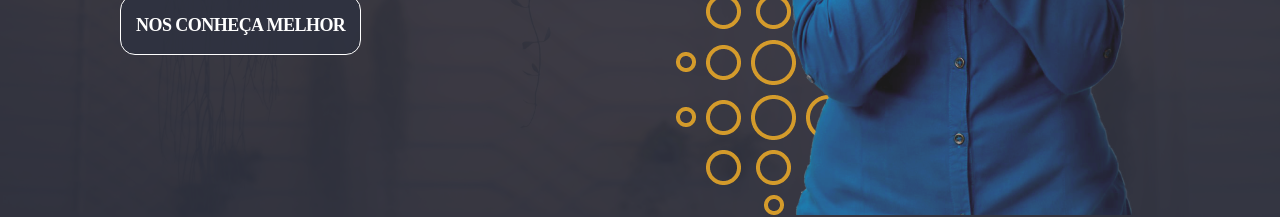
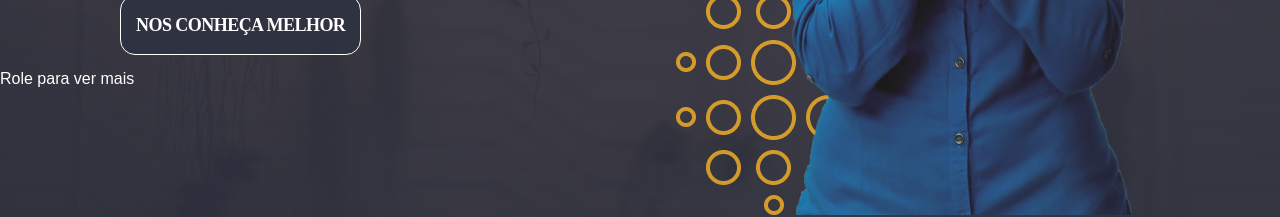
Before and after one commit to lucasrm1804/NoWeb, a React (Create React App) app in the folder my-app/: page / in a window 1280 px wide. Shown: the part 661-878 px from the top of the page. Built offline with nearby package versions, Linux system fonts and the light colour scheme.

Commit message:
Melhora o posicionamente dos elementos das paginas

```diff
--- a/my-app/src/components/Section1/index.jsx
+++ b/my-app/src/components/Section1/index.jsx
@@ -1,6 +1,5 @@
 import React from "react";
 import "./section1.css"
-// import grupo19 from "../../imagens/Group 19.png";
 import fotoMulher from "../../imagens/foto mulher layout 1.png"
 
 function Section1() {
@@ -12,11 +11,13 @@ function Section1() {
           <p>Aqui na Elétrica J. Santos queremos trazer mais luz para o seu dia a dia! Temos produtos para toda sua casa com a melhor qualidade e atendimento da região!</p>
           <h2 className="chamada1">VEJA NOSSOS PRODUTOS</h2>
           <h2 className="chamada2">NOS CONHEÇA MELHOR</h2>
+          <div>
+            <span>Role para ver mais</span>
+
+          </div>
         </div>
-
           <div className="conjuntoMB">
-            <img className="fotoMulher" src={fotoMulher}>
-            </img>
+            <img className="fotoMulher" src={fotoMulher} />
           </div>
       </div>
     </section>
--- a/my-app/src/components/Section1/section1.css
+++ b/my-app/src/components/Section1/section1.css
@@ -82,3 +82,7 @@
   background-repeat: no-repeat;
   padding: 0px 100px
 }
+
+.conjuntoMB {
+  height: 50px;
+}
```
